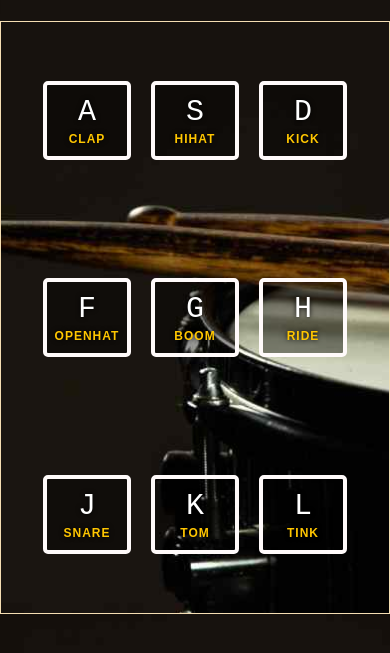
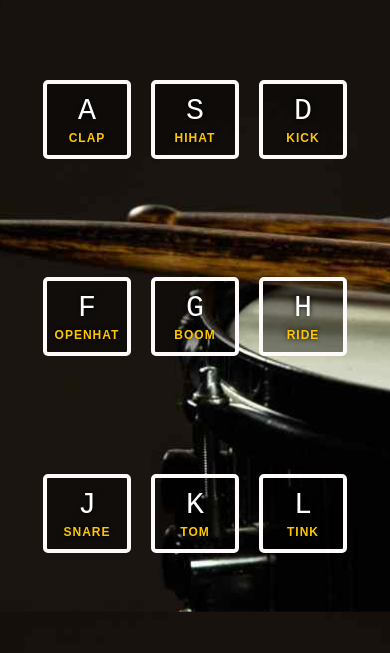
Before and after one commit to Savics407/JavaScript-Drum-Kit, a plain HTML site: page index.html in a window 390 px wide. Shown: the part 49-702 px from the top of the page. Drawn offline with Linux system fonts and the light colour scheme.

Commit message:
Update style.css

```diff
--- a/style.css
+++ b/style.css
@@ -69,7 +69,7 @@ kbd {
     min-height: 70vh;
     align-items: center;
     justify-content: center;
-    border: 1px solid wheat;
+/*     border: 1px solid wheat; */
     /* margin: 10px auto; */
   }
 
```
